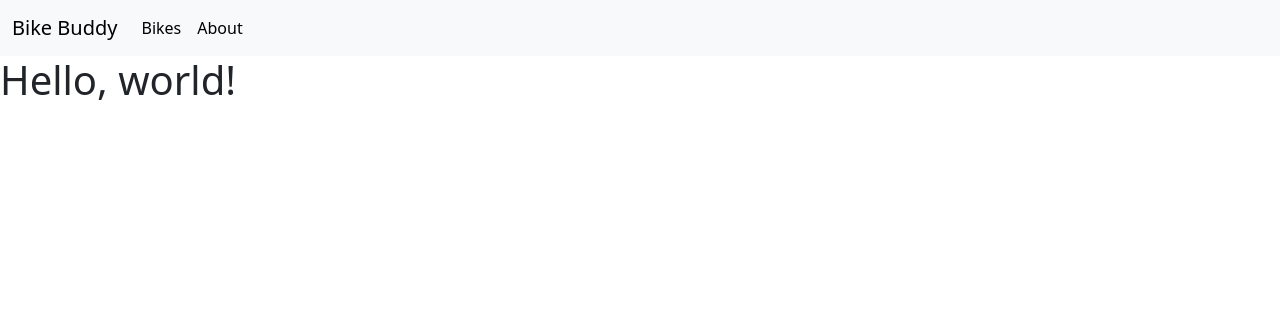
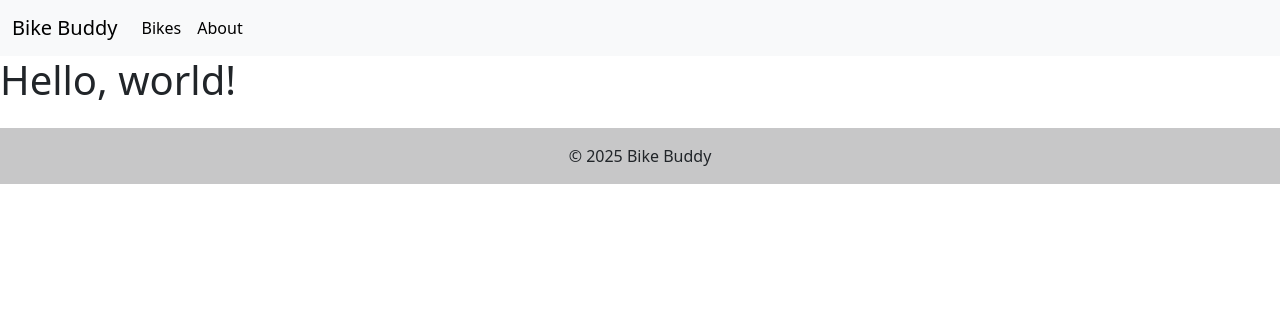
Before and after one commit to SinkuKumar/Bike_Rental, a Django app: template bike_rental/templates/base.html in a window 1280 px wide. Shown: the top 316 px of the page. Run offline with Django 3.2, Linux system fonts and the light colour scheme; the template is opened without the code that fills it, so the values that code supplies are empty.

Commit message:
add: footer and home nav

```diff
--- a/bike_rental/templates/base.html
+++ b/bike_rental/templates/base.html
@@ -15,7 +15,7 @@
   <body>
     <nav class="navbar navbar-expand-lg bg-body-tertiary">
       <div class="container-fluid">
-        <a class="navbar-brand" href="#">Bike Buddy</a>
+        <a class="navbar-brand" href="{% url 'bike_list' %}">Bike Buddy</a>
         <button
           class="navbar-toggler"
           type="button"
@@ -42,6 +42,13 @@
     {% block content %}
     <h1>Hello, world!</h1>
     {% endblock %}
+    <footer class="bg-light text-center text-lg-start mt-4">
+      <div
+        class="text-center p-3"
+        style="background-color: rgba(0, 0, 0, 0.2)"
+      >
+        © 2025 Bike Buddy
+      </div>
 
     <script
       src="https://cdn.jsdelivr.net/npm/bootstrap@5.3.8/dist/js/bootstrap.bundle.min.js"
```
